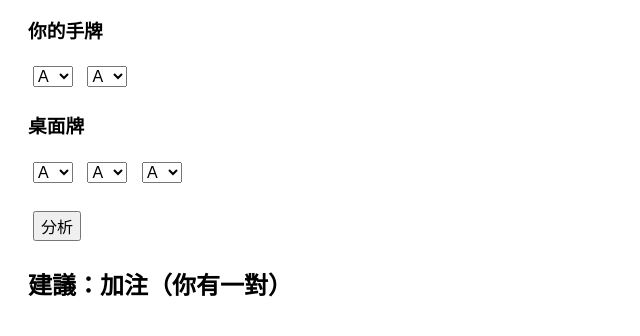
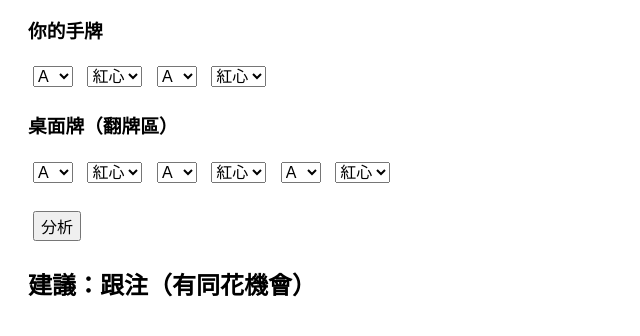
Before and after one commit to hyk0207/poker-analyzer, a plain HTML site: page index.html in a window 1280 px wide. Both pictures are taken after a click on the button "分析". Shown: the part 144-480 px from the top of the page, without its empty margins (0-640 px from the left). Drawn offline with Linux system fonts and the light colour scheme.

Commit message:
Update index.html

```diff
--- a/index.html
+++ b/index.html
@@ -12,53 +12,90 @@
   <p>選擇你的手牌與桌面牌，我會給你建議！</p>
 
   <h3>你的手牌</h3>
-  <select id="card1"></select>
-  <select id="card2"></select>
+  <div>
+    <select id="card1-rank"></select>
+    <select id="card1-suit"></select>
+    <select id="card2-rank"></select>
+    <select id="card2-suit"></select>
+  </div>
 
-  <h3>桌面牌</h3>
-  <select id="flop1"></select>
-  <select id="flop2"></select>
-  <select id="flop3"></select>
+  <h3>桌面牌（翻牌區）</h3>
+  <div>
+    <select id="flop1-rank"></select>
+    <select id="flop1-suit"></select>
+    <select id="flop2-rank"></select>
+    <select id="flop2-suit"></select>
+    <select id="flop3-rank"></select>
+    <select id="flop3-suit"></select>
+  </div>
 
-  <br><br>
+  <br>
   <button onclick="analyze()">分析</button>
 
   <h2 id="result"></h2>
 
   <script>
-    const cards = ["A", "K", "Q", "J", "10", "9", "8", "7", "6", "5", "4", "3", "2"];
-    const selects = ["card1", "card2", "flop1", "flop2", "flop3"];
+    const ranks = ["A", "K", "Q", "J", "10", "9", "8", "7", "6", "5", "4", "3", "2"];
+    const suits = ["紅心", "黑桃", "方塊", "梅花"];
 
-    selects.forEach(id => {
+    function fillSelect(id, options) {
       let sel = document.getElementById(id);
-      cards.forEach(card => {
+      options.forEach(val => {
         let opt = document.createElement("option");
-        opt.value = card;
-        opt.innerText = card;
+        opt.value = val;
+        opt.innerText = val;
         sel.appendChild(opt);
       });
-    });
+    }
+
+    function setup() {
+      const ids = [
+        "card1-rank", "card2-rank", "flop1-rank", "flop2-rank", "flop3-rank",
+        "card1-suit", "card2-suit", "flop1-suit", "flop2-suit", "flop3-suit"
+      ];
+      ids.forEach(id => {
+        if (id.includes("rank")) fillSelect(id, ranks);
+        else fillSelect(id, suits);
+      });
+    }
 
     function analyze() {
-      let card1 = document.getElementById("card1").value;
-      let card2 = document.getElementById("card2").value;
+      let hand = [
+        { rank: document.getElementById("card1-rank").value, suit: document.getElementById("card1-suit").value },
+        { rank: document.getElementById("card2-rank").value, suit: document.getElementById("card2-suit").value }
+      ];
       let flop = [
-        document.getElementById("flop1").value,
-        document.getElementById("flop2").value,
-        document.getElementById("flop3").value
+        { rank: document.getElementById("flop1-rank").value, suit: document.getElementById("flop1-suit").value },
+        { rank: document.getElementById("flop2-rank").value, suit: document.getElementById("flop2-suit").value },
+        { rank: document.getElementById("flop3-rank").value, suit: document.getElementById("flop3-suit").value }
       ];
+
+      let allRanks = [...hand.map(c => c.rank), ...flop.map(c => c.rank)];
+      let allSuits = [...hand.map(c => c.suit), ...flop.map(c => c.suit)];
+
+      let rankCount = {};
+      allRanks.forEach(r => rankCount[r] = (rankCount[r] || 0) + 1);
+
       let action = "蓋牌";
 
-      if (card1 === card2) {
-        action = "加注（你有一對）";
-      } else if (flop.includes(card1) || flop.includes(card2)) {
-        action = "跟注（你有一對）";
-      } else {
-        action = "蓋牌（沒牌）";
+      if (Object.values(rankCount).includes(3)) {
+        action = "大加注（三條）";
+      } else if (Object.values(rankCount).includes(2) && Object.values(rankCount).filter(v => v === 2).length >= 2) {
+        action = "加注（兩對）";
+      } else if (Object.values(rankCount).includes(2)) {
+        action = "跟注（一對）";
+      }
+
+      let suitCount = {};
+      allSuits.forEach(s => suitCount[s] = (suitCount[s] || 0) + 1);
+      if (Object.values(suitCount).some(c => c >= 4)) {
+        action = "跟注（有同花機會）";
       }
 
       document.getElementById("result").innerText = `建議：${action}`;
     }
+
+    setup();
   </script>
 </body>
 </html>
```
